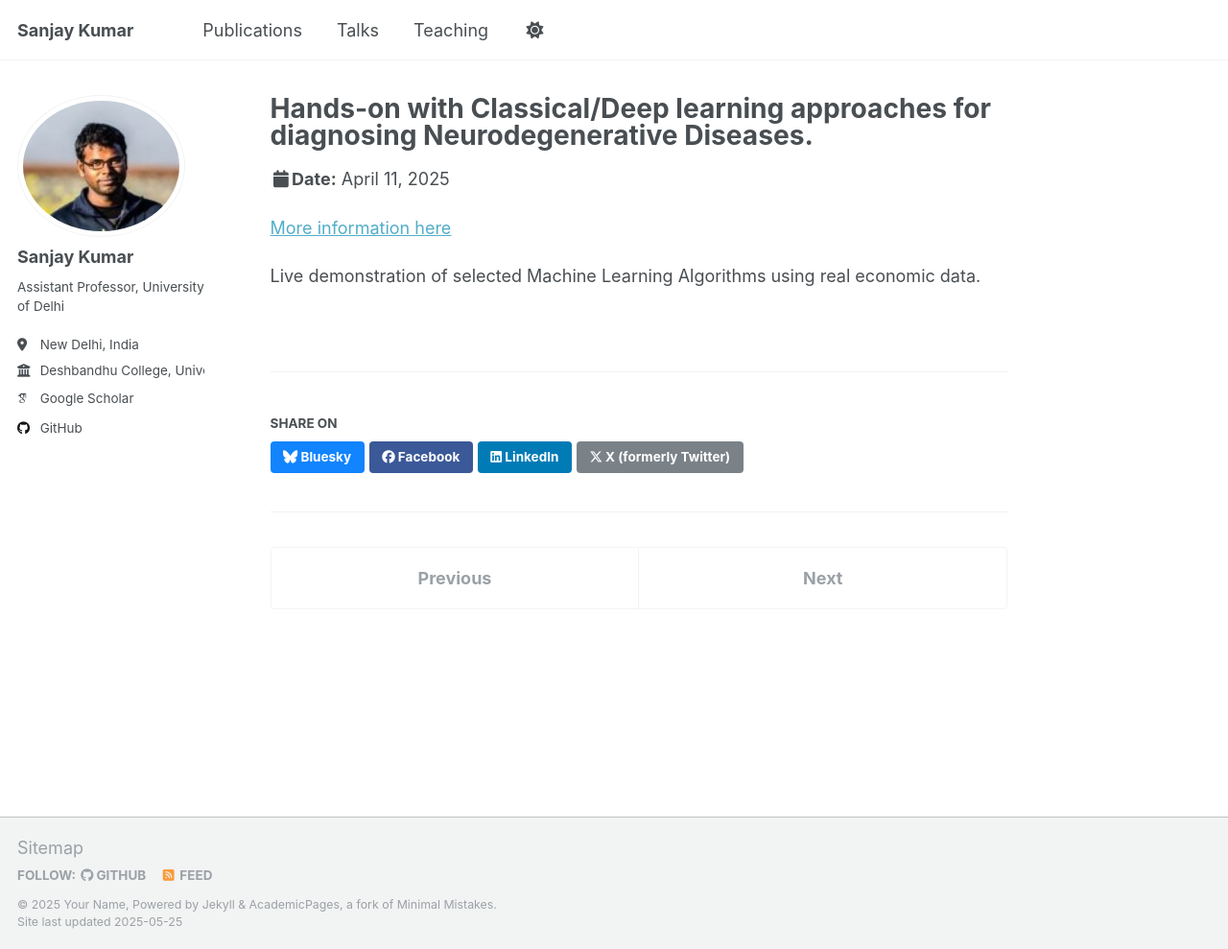
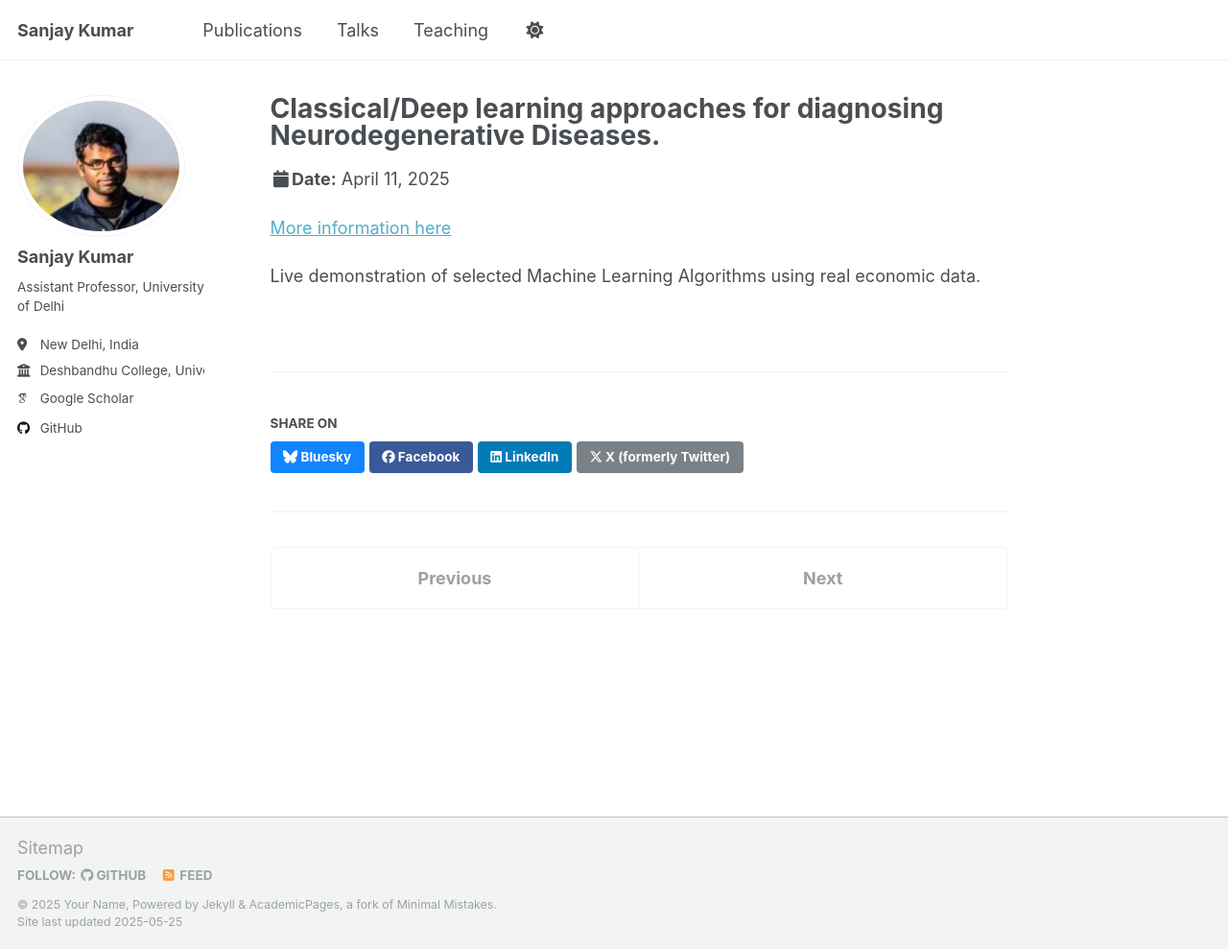
Before and after one commit to sanjayksau/sanjayksau.github.io, a Jekyll site: the page built from _talks/t2.md, in a window 1280 px wide and 989 px high. Shown: the whole window at 96% size. Built offline with Jekyll 4.4.1, drawn with Linux system fonts in a browser that asks for light colours; some web fonts are replaced.

Commit message:
Update t2.md

```diff
--- a/_talks/t2.md
+++ b/_talks/t2.md
@@ -1,5 +1,5 @@
 ---
-title: "Hands-on with Classical/Deep learning approaches for diagnosing Neurodegenerative Diseases."
+title: "Classical/Deep learning approaches for diagnosing Neurodegenerative Diseases."
 collection: talks
 type: "Hands-on"
 permalink: /talks/t2
```
